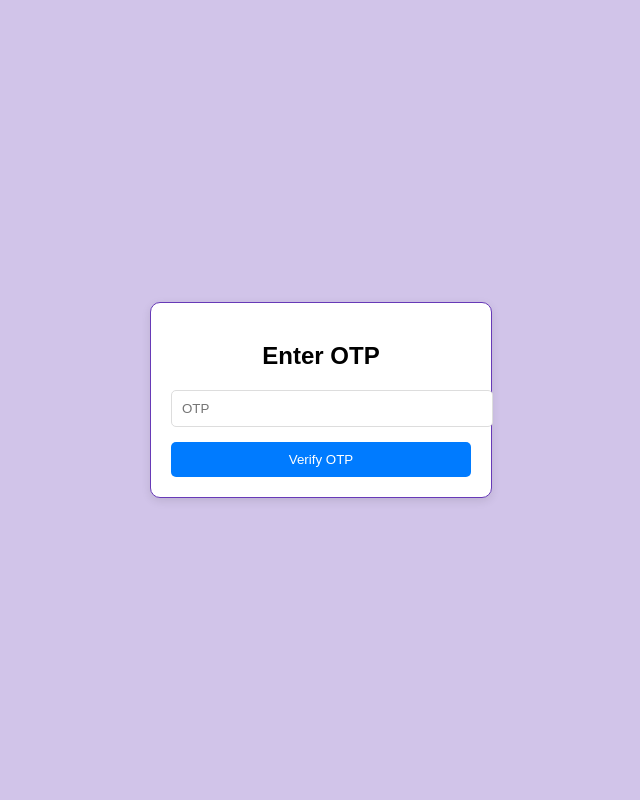
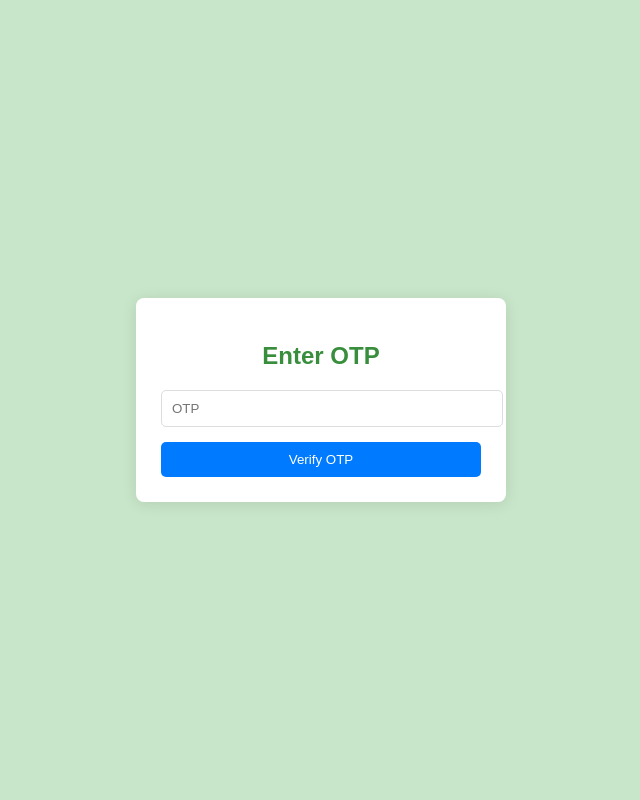
Before and after one commit to yashtilala412/HCD_project, a PHP site: page /otp_entry.php in a window 1280 px wide. Shown: the whole page, without its empty margins (319-959 px from the left). Run offline with PHP 8.4, Linux system fonts and the light colour scheme.

Commit message:
design 8

```diff
--- a/otp_entry.php
+++ b/otp_entry.php
@@ -6,23 +6,24 @@
     <title>Enter OTP</title>
     <style>
  body {
-    font-family: 'Raleway', sans-serif;
+    font-family: 'Ubuntu', sans-serif;
     display: flex;
     justify-content: center;
     align-items: center;
     height: 100vh;
     margin: 0;
-    background-color: #d1c4e9;
+    background-color: #c8e6c9;
 }
 .container {
     background-color: #ffffff;
-    padding: 20px;
-    box-shadow: 0 3px 10px rgba(0, 0, 0, 0.1);
-    border-radius: 10px;
-    width: 300px;
+    padding: 25px;
+    box-shadow: 0 2px 15px rgba(0, 0, 0, 0.1);
+    border-radius: 8px;
+    width: 320px;
     text-align: center;
-    border: 1px solid #673ab7;
+    color: #388e3c;
 }
+
 
 
 
```
